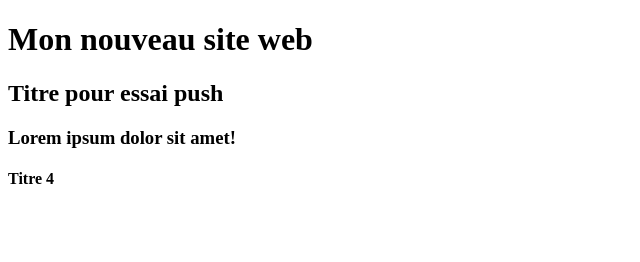
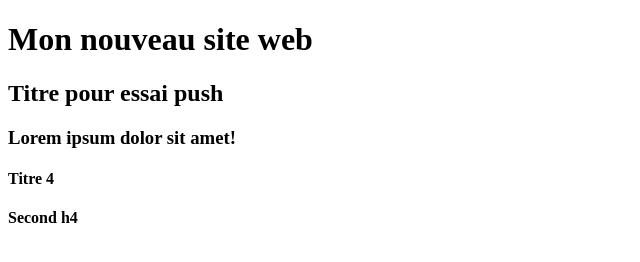
Before and after one commit to MarcCath01/site-web, a plain HTML site: page index.html in a window 1280 px wide. Shown: the whole page, without its empty margins (0-640 px from the left). Drawn offline with Linux system fonts and the light colour scheme.

Commit message:
Add second H4

```diff
--- a/index.html
+++ b/index.html
@@ -11,5 +11,6 @@
   <h2>Titre pour essai push</h2>
   <h3>Lorem ipsum dolor sit amet!</h3>
   <h4>Titre 4</h4>
+  <h4>Second h4</h4>
 </body>
 </html>
```
